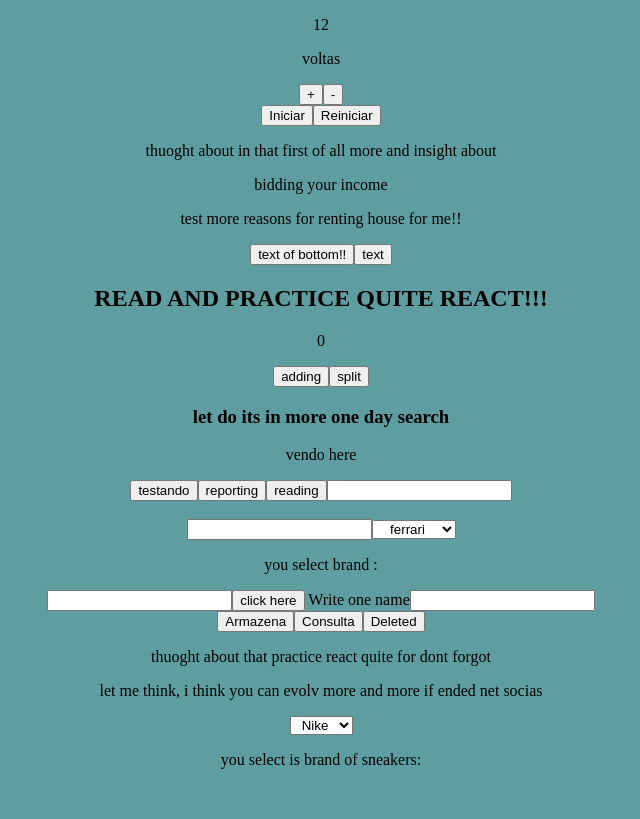
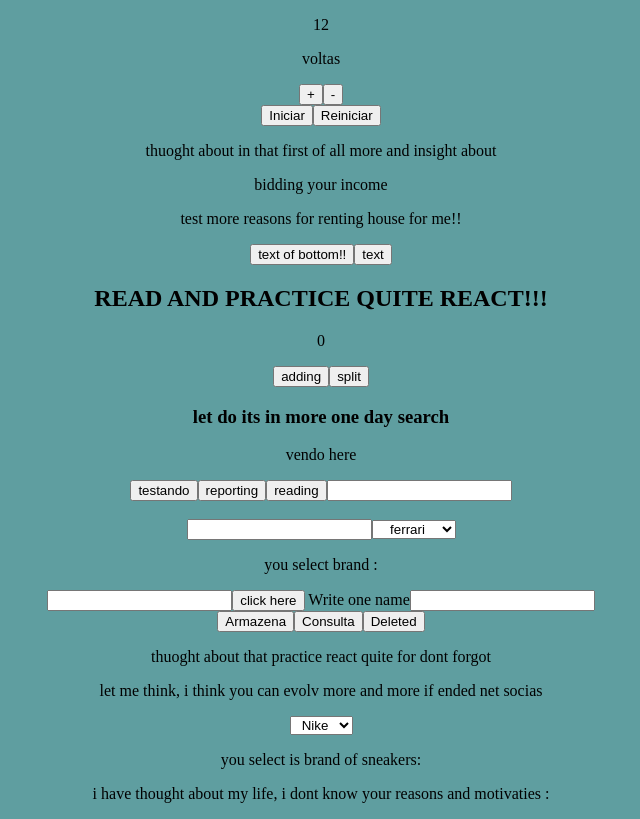
Before and after one commit to felipe-programador-18/traning-react, a React (Create React App) app in the folder myapp/: page / in a window 1280 px wide. Shown: the whole page, without its empty margins (319-959 px from the left). Built offline with nearby package versions, Linux system fonts and the light colour scheme.

Commit message:
c24-adding new insights about test the of selection

```diff
--- a/myapp/src/App.js
+++ b/myapp/src/App.js
@@ -248,6 +248,7 @@ function App() {
    </select>
 
    <Messagese message={'you select is brand of sneakers:' + pega} />
+   <Messagese message= {'i have thought about my life, i dont know your reasons and motivaties : ' +pega} />
 
     </div>
 
```
